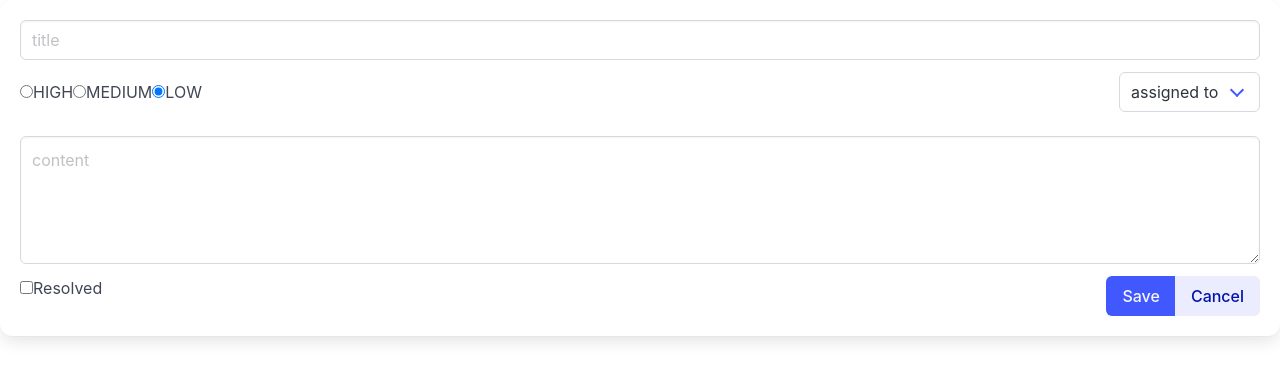
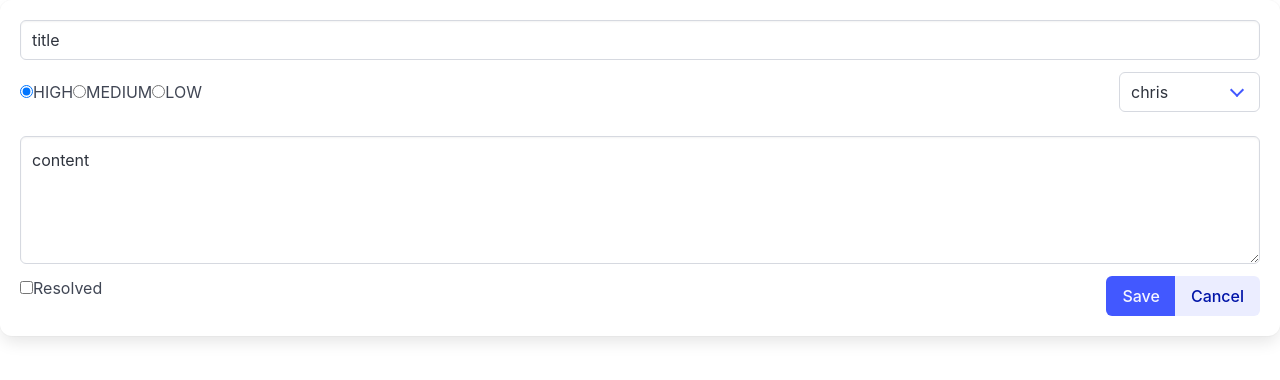
Before and after one commit to wen-3/TodoList-react-udemy, a React (Vite) app: page / in a window 1280 px wide. Shown: the top 380 px of the page. Built offline with nearby package versions, Linux system fonts and the light colour scheme.

Commit message:
Add-props-to-Editor

```diff
--- a/src/App.tsx
+++ b/src/App.tsx
@@ -2,9 +2,17 @@ import 'bulma/css/bulma.min.css';
 import { Editor } from './Todos/Editor';
 
 export const App = () => {
+  const todo = {
+    title: 'title',
+    content: 'content',
+    priority: 0,
+    assignee: 'chris',
+    resolved: false,
+  }
+
   return (
     <>
-      <Editor/>
+      <Editor {...todo}/>
     </>
   );
 };
--- a/src/Todos/Editor.tsx
+++ b/src/Todos/Editor.tsx
@@ -1,13 +1,13 @@
 import { ChangeEventHandler, FC, useState } from "react";
-import { Priority } from "./TodoItem";
+import { Priority, Props } from "./TodoItem";
 import teamMembers from './team-members.json';
 
-export const Editor: FC = () => {
-    const [title, setTitle] = useState<string>('');
-    const [priority, setPriority] = useState<Priority>(Priority.LOW);
-    const [assignee, setAssignee] = useState<string>('');
-    const [content, setContent] = useState<string>('');
-    const [resolved, setResolved] = useState<boolean>(false);
+export const Editor: FC<Props> = props => {
+    const [title, setTitle] = useState<string>(props.title);
+    const [priority, setPriority] = useState<Priority>(props.priority);
+    const [assignee, setAssignee] = useState<string>(props.assignee ?? '');
+    const [content, setContent] = useState<string>(props.content);
+    const [resolved, setResolved] = useState<boolean>(props.resolved);
 
     const handleTitleChange: ChangeEventHandler<HTMLInputElement> = e => setTitle(e.target.value);
     const handlePriorityChange: ChangeEventHandler<HTMLInputElement> = e => setPriority(parseInt(e.target.value));
```
Also changed, not shown: src/Todos/TodoItem.tsx (+5 -4 lines).
